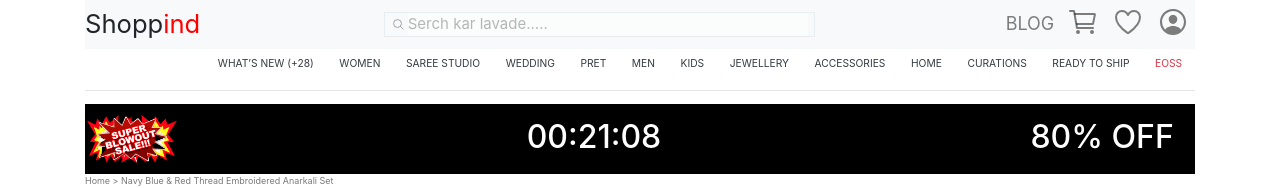
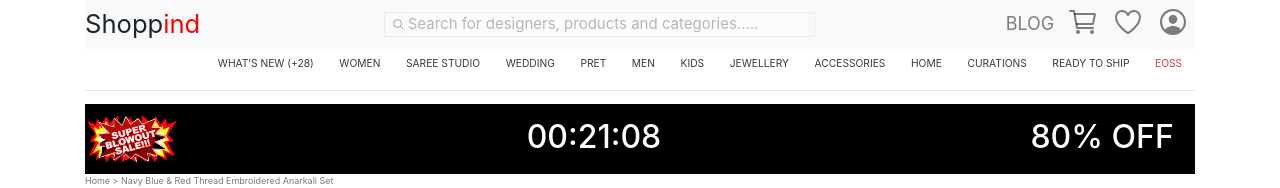
Before and after one commit to bhupend-deshmukh/shopping-mall-responsive-ui-using-bootstrap, a plain HTML site: page index.html in a window 1280 px wide. Shown: the top 188 px of the page. Drawn offline with nearby package versions, Linux system fonts and the light colour scheme.

Commit message:
mainer change

```diff
--- a/index.html
+++ b/index.html
@@ -92,7 +92,7 @@
                   font-size: 15px;
                 "
                 class="ml-1"
-                placeholder="Serch kar lavade....."
+                placeholder="Search for designers, products and categories....."
               />
             </div>
           </ul>
```
